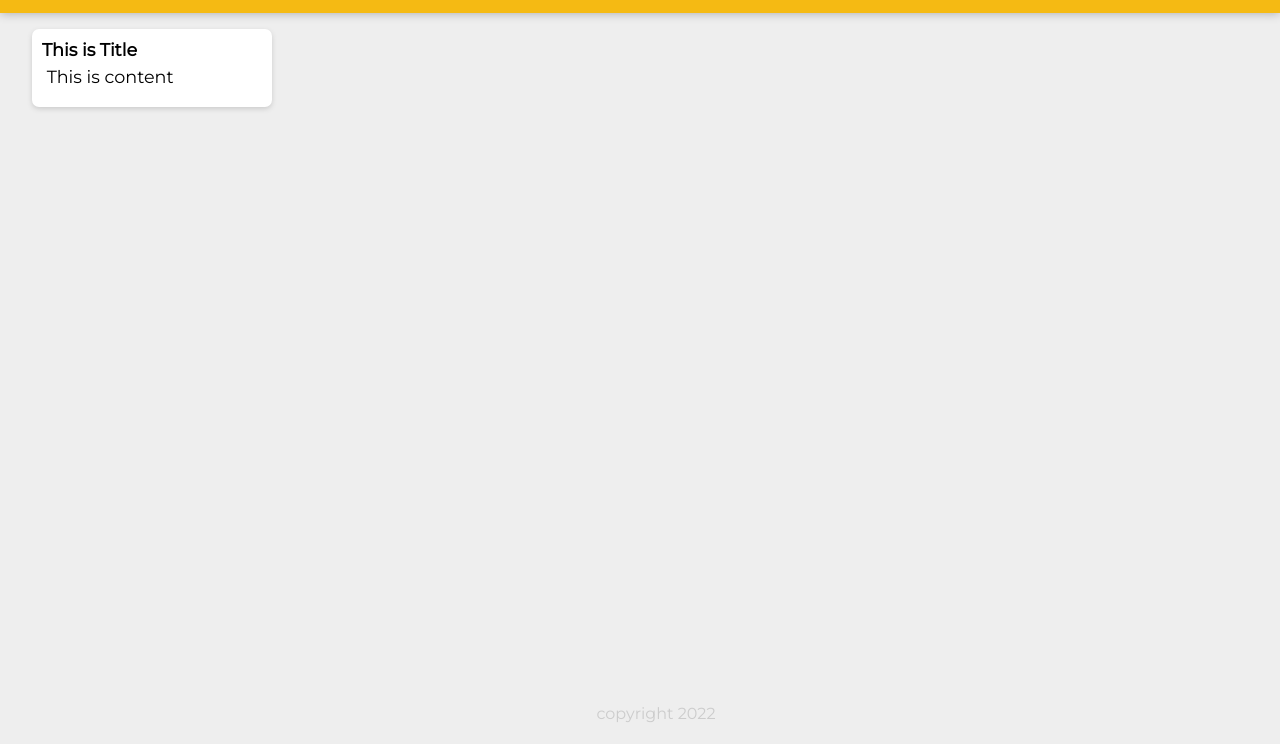
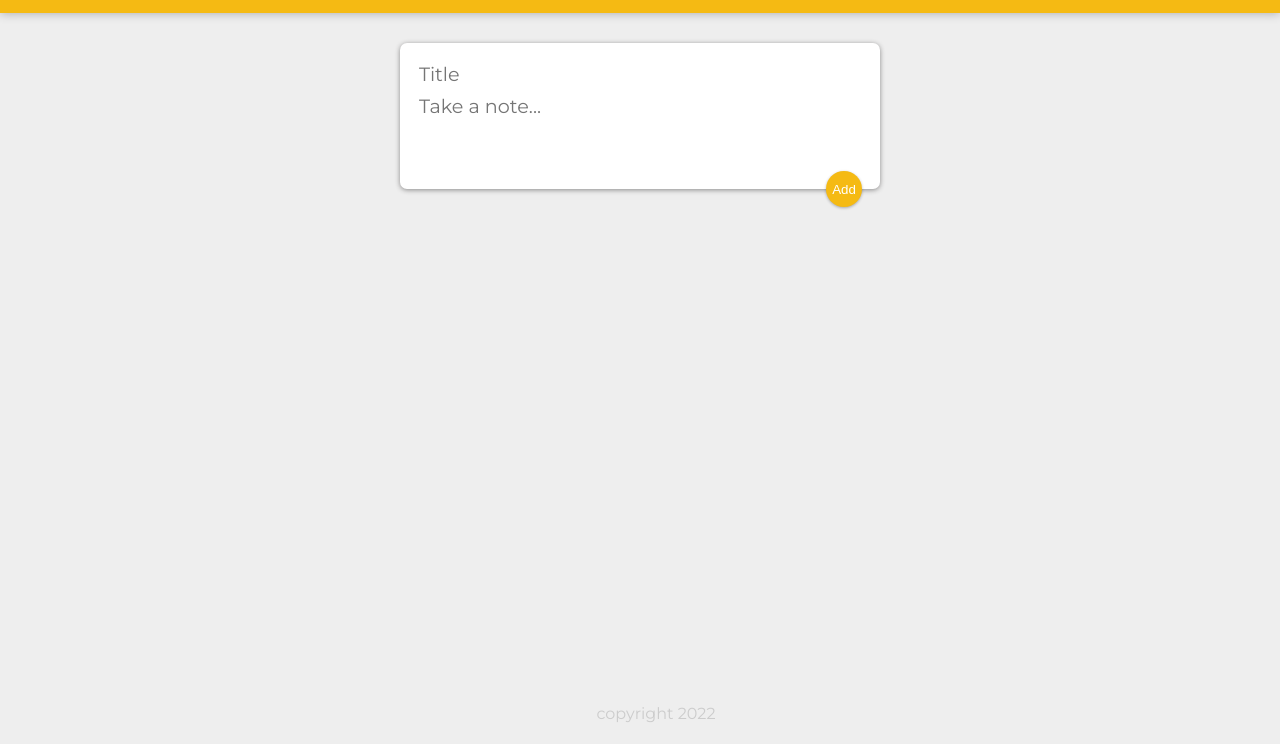
Before and after one commit to DusanVelimirovic/keeper-app, a React app: page / in a window 1280 px wide. Shown: the part 56-800 px from the top of the page. Built offline with nearby package versions, Linux system fonts and the light colour scheme; a web font is replaced by a local one.

Commit message:
Add add note functionality

```diff
--- a/public/styles.css
+++ b/public/styles.css
@@ -54,3 +54,49 @@ footer p {
   white-space: pre-wrap;
   word-wrap: break-word;
 }
+
+.note button {
+  position: relative;
+  float: right;
+  margin-right: 10px;
+  color: #f5ba13;
+  border: none;
+  width: 36px;
+  height: 36px;
+  cursor: pointer;
+  outline: none;
+}
+
+form {
+  position: relative;
+  width: 480px;
+  margin: 30px auto 20px auto;
+  background: #fff;
+  padding: 15px;
+  border-radius: 7px;
+  box-shadow: 0 1px 5px rgb(138, 137, 137);
+}
+form input,
+form textarea {
+  width: 100%;
+  border: none;
+  padding: 4px;
+  outline: none;
+  font-size: 1.2em;
+  font-family: inherit;
+  resize: none;
+}
+form button {
+  position: absolute;
+  right: 18px;
+  bottom: -18px;
+  background: #f5ba13;
+  color: #fff;
+  border: none;
+  border-radius: 50%;
+  width: 36px;
+  height: 36px;
+  box-shadow: 0 1px 3px rgba(0, 0, 0, 0.3);
+  cursor: pointer;
+  outline: none;
+}
--- a/src/components/App.js
+++ b/src/components/App.js
@@ -1,16 +1,34 @@
-import React from "react";
-import Header from "./Header.js";
-import Note from "./Note.js";
-import Footer from "./Footer.js";
+import React, { useState } from "react";
+import Header from "./Header";
+import Footer from "./Footer";
+import Note from "./Note";
+import CreateArea from "./CreateArea";
 
+function App() {
 
-function App(){
-    return <div>
-        <Header/>
-        <Note />
-        <Footer />
+  //state
+  //create note array
+  const[notes, setNotes] = useState([]);
 
+  function addNote(newNote){
+    setNotes(prevNote => {
+      return [...prevNote, newNote];
+    });
+  }
+  return (
+    <div>
+      <Header />
+      <CreateArea onAdd={addNote} />
+      {notes.map((noteItem) => {
+        return <Note
+        title={noteItem.title}
+        content={noteItem.content}
+        />
+      })}
+
+      <Footer />
     </div>
+  );
 }
 
 export default App;
--- /dev/null
+++ b/src/components/CreateArea.js
@@ -0,0 +1,51 @@
+import React, { useState } from "react";
+
+function CreateArea(props){
+
+    //track state
+    //set input controle
+    const [note, setNote] = useState({
+        title:"",
+        content:""
+    })
+
+    //handle note inputs
+    function handleChange(event){
+        //destructue event
+        const {name, value} = event.target;
+
+        setNote(prevNote =>{
+            return {
+                ...prevNote,
+                [name]: value
+            }
+        });
+    }
+
+    //add note
+    function submitNote(event){
+        props.onAdd(note)
+        event.preventDefault();
+    }
+
+    return (
+        <div>
+          <form>
+            <input
+            name="title"
+            onChange={handleChange}
+            value={note.title}
+            placeholder="Title" />
+
+            <textarea
+            name="content"
+            onChange={handleChange}
+            value={note.content}
+            placeholder="Take a note..." rows="3" />
+            <button onClick={submitNote} >Add</button>
+          </form>
+        </div>
+      );
+}
+
+export default CreateArea;
--- a/src/components/Note.js
+++ b/src/components/Note.js
@@ -1,13 +1,13 @@
 import React from "react";
 
-function Note(){
-    return (
-        <div className="note">
-        <h1> This is Title </h1>
-        <p> This is content </p>
+function Note(props) {
+  return (
+    <div className="note">
+      <h1>{props.title}</h1>
+      <p>{props.content}</p>
+      <button>DELETE</button>
     </div>
-    )
-
+  );
 }
 
 export default Note;
--- a/src/notes.js
+++ b/src/notes.js
@@ -24,3 +24,5 @@ const notes = [
       "What's the difference between hardware and software? You can hit your hardware with a hammer, but you can only curse at your software."
   }
 ];
+
+export default notes;
```
